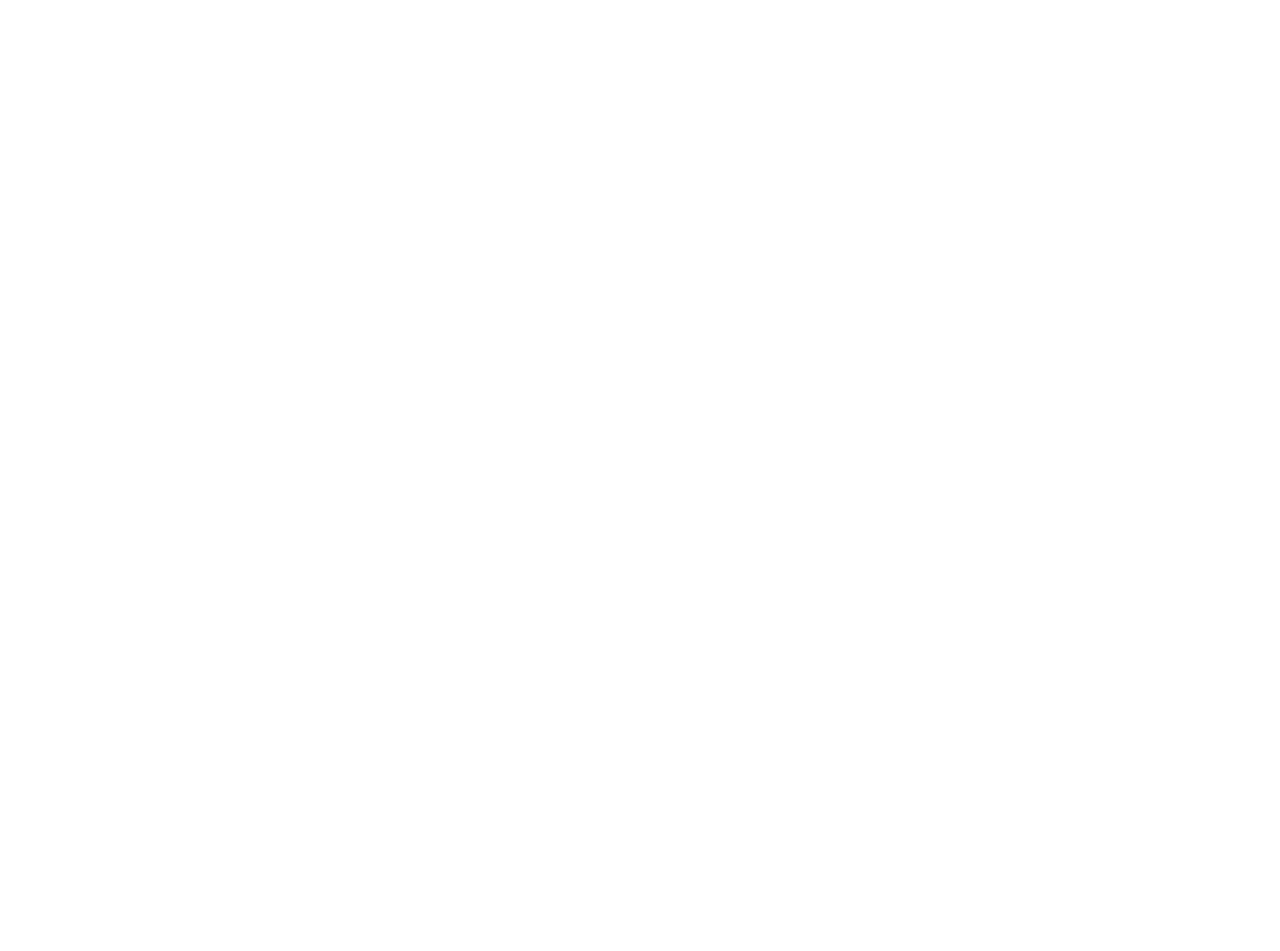
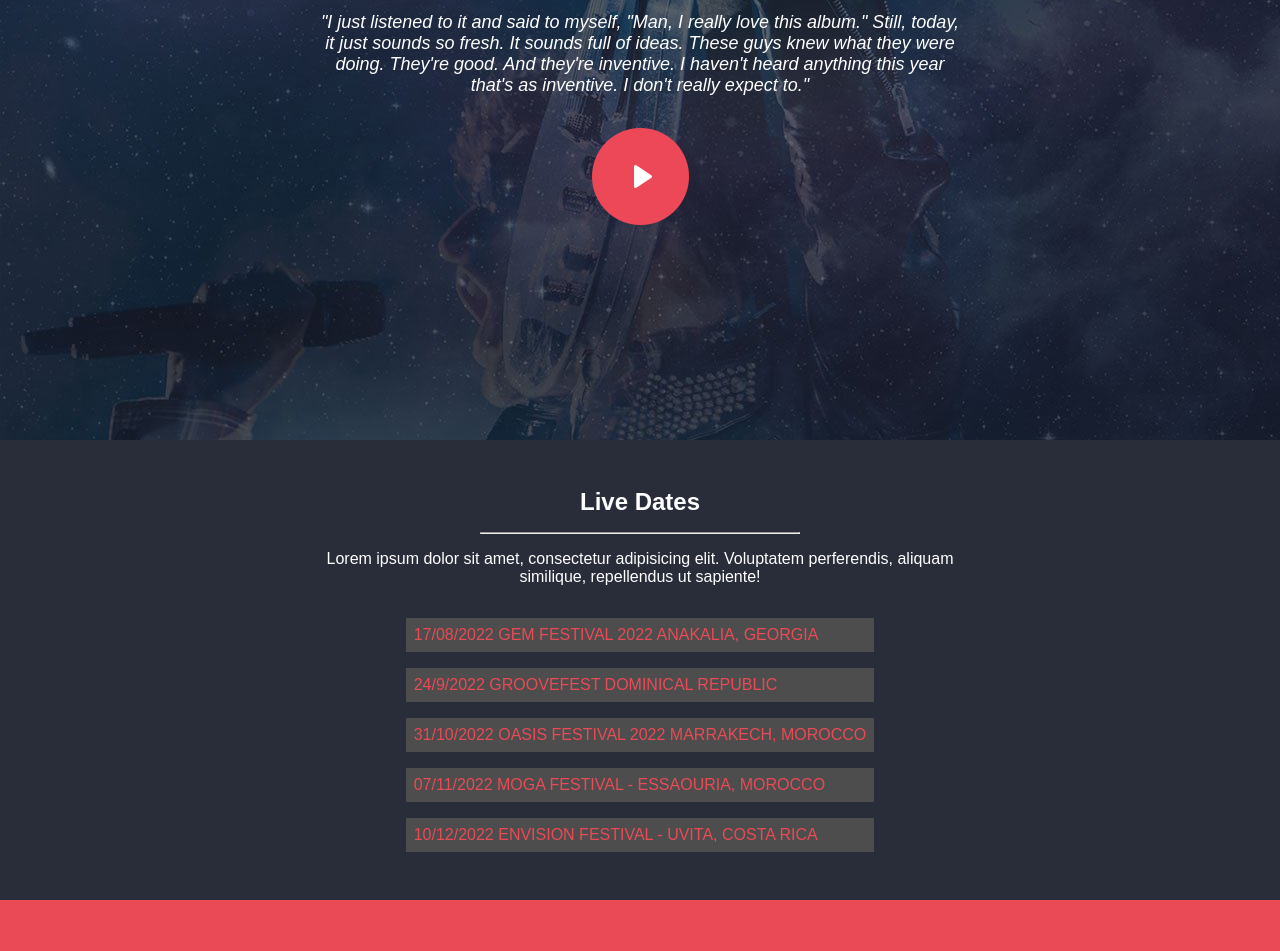
Before and after one commit to SteMorgia/proj-html-vuejs, a Vue app: page / in a window 1280 px wide. Shown: the part 2960-3911 px from the top of the page. Before the commit the page ends 2760 px from the top, so only its background shows below. Built offline with nearby package versions, Linux system fonts and the light colour scheme.

Commit message:
add: componente dates implementato

```diff
--- a/src/components/MyBody.vue
+++ b/src/components/MyBody.vue
@@ -14,6 +14,14 @@
             </div>
         </div>
         <PinkComponent :paragrafo="pink[0]" />
+        <MyPlayer />
+        <div class="datesArea">
+            <InfoTitle :titolo="info[2].titolo" :paragrafo="info[2].paragrafo" />
+            <div class="datesPlaces">
+                <MyDates :dates="dates"/>
+            </div>
+        </div>
+        <PinkComponent :paragrafo="pink[1]" />
     </div>
 </template>
 
@@ -21,6 +29,8 @@
     import InfoTitle from './InfoTitle.vue';
     import BandNews from './BandNews.vue';
     import PinkComponent from './PinkComponent.vue';
+    import MyPlayer from './MyPlayer.vue';
+    import MyDates from './MyDates.vue'
 
 
     export default {
@@ -28,8 +38,11 @@
     components: {
     BandNews,
     InfoTitle,
-    PinkComponent
-    },
+    PinkComponent,
+    MyPlayer,
+    MyDates,
+
+},
         data() {
             return {
                 info: [
@@ -47,7 +60,9 @@
                     }
                 ],
 
-                pink: ['VIEW ALL LATEST NEWS', 'VIEW ALL LIVE DATES']
+                pink: ['VIEW ALL LATEST NEWS', 'VIEW ALL LIVE DATES'],
+
+                dates: ['17/08/2022 GEM FESTIVAL 2022 ANAKALIA, GEORGIA', '24/9/2022 GROOVEFEST DOMINICAL REPUBLIC', '31/10/2022 OASIS FESTIVAL 2022 MARRAKECH, MOROCCO', '07/11/2022 MOGA FESTIVAL - ESSAOURIA, MOROCCO', '10/12/2022 ENVISION FESTIVAL - UVITA, COSTA RICA']
             }
         }
     }
@@ -80,5 +95,17 @@
         background-color: #292d39;
         display: flex;
         justify-content: center;
+    };
+    .datesArea {
+        max-height: 200vh;
+        background-color: #292d39;
+        display: flex;
+        flex-direction: column;
+        align-items:center;
+
+        .datesPlaces {
+            margin: 2rem;
+
+        }
     }
 </style>
--- /dev/null
+++ b/src/components/MyDates.vue
@@ -0,0 +1,29 @@
+<template>
+    <div class="datesContainer">
+        <div v-for="(date, index) in dates" :key="index" class="singleDate">
+            <p>{{date}}</p>
+        </div>
+    </div>
+</template>
+
+<script>
+export default {
+    name: 'MyDates',
+    props: {
+        dates: Array
+    }
+}
+</script>
+
+<style scoped lang="scss">
+    .singleDate {
+        background-color: #4d4d4d;
+        padding: 0.5rem;
+        margin-bottom: 1rem;
+        width: 100%;
+
+        p {
+            color: #ea4a56;
+        }
+    }
+</style>
--- /dev/null
+++ b/src/components/MyPlayer.vue
@@ -0,0 +1,39 @@
+<template>
+    <div class="playerContainer">
+        <div class="text-container">
+            <p>"I just listened to it and said to myself, "Man, I really love this album." Still, today, it just sounds so fresh. It sounds full of ideas. These guys knew what they were doing. They're good. And they're inventive. I haven't heard anything this year that's as inventive. I don't really expect to."</p>
+        </div>
+        <div class="logo-container">
+            <img src="../assets/images/band_interview_play_icon.png" alt="Player">
+        </div>
+    </div>
+</template>
+
+<script>
+export default {
+    name: 'MyPlayer'
+}
+</script>
+
+<style scoped lang="scss">
+    .playerContainer {
+        height: 80vh;
+        background-image: url(../assets/images/home-testimonial-parallax.jpg);
+        display: flex;
+        justify-content: center;
+        align-items: center;
+        flex-direction: column;
+
+        .text-container {
+            width: 50%;
+            margin-bottom: 2rem;
+        }
+
+        p {
+            text-align: center;
+            color: white;
+            font-style: italic;
+            font-size: large;
+        }
+    }
+</style>
```
